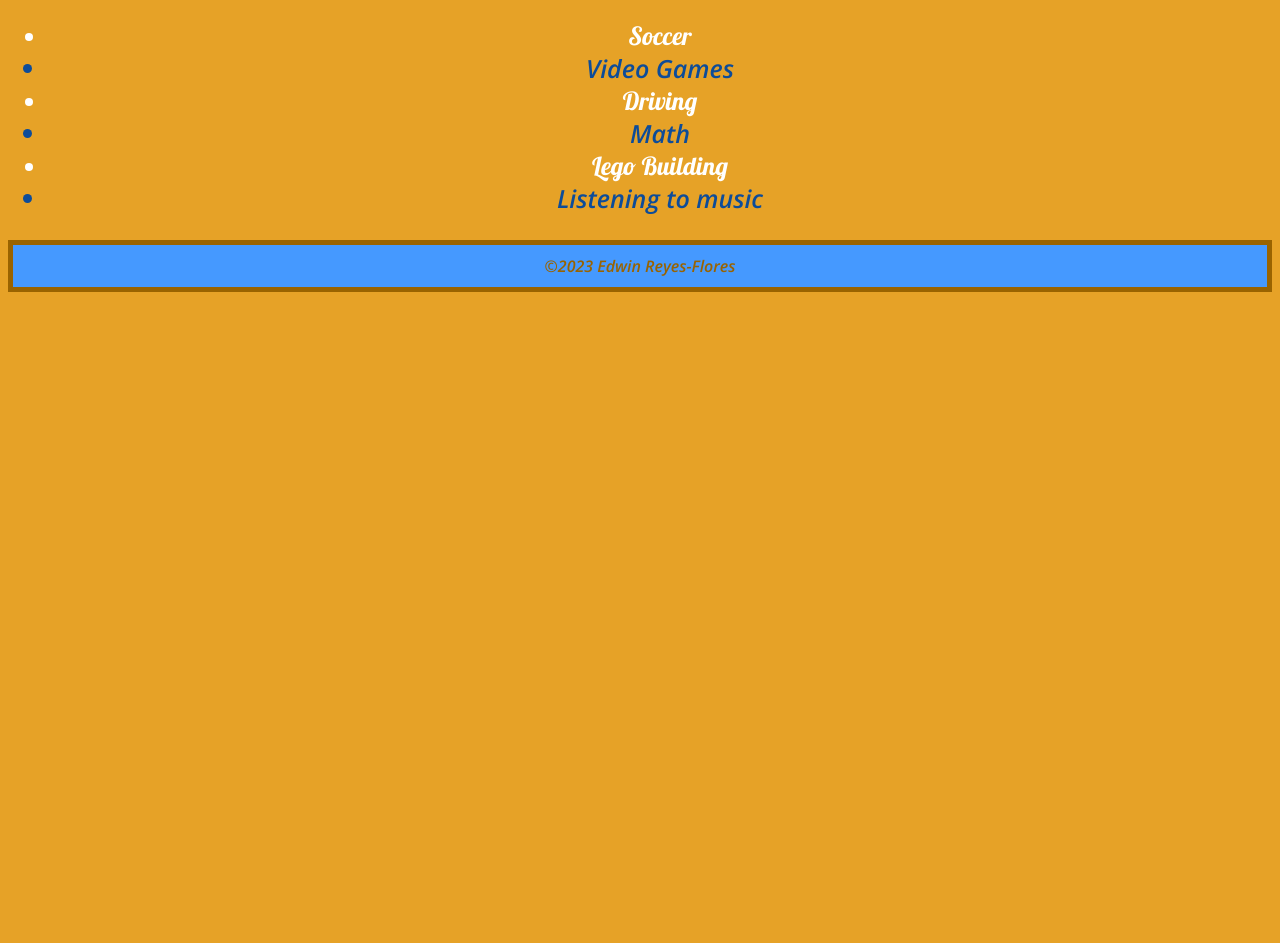
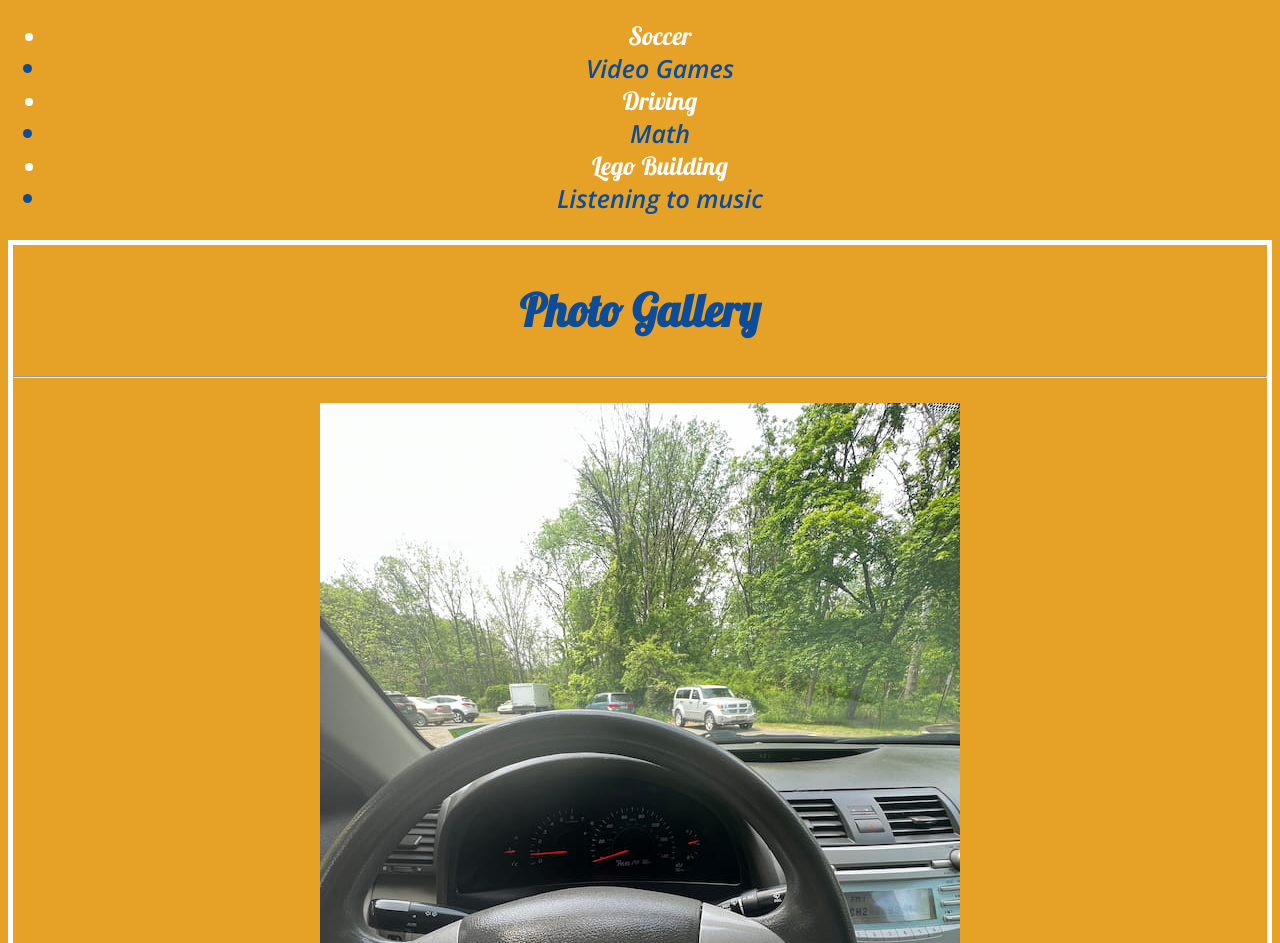
Before and after one commit to RVCC-IDMX/about-me-edwinreyes05, a plain HTML site: page index.html in a window 1280 px wide. Shown: the part 877-1820 px from the top of the page. Before the commit the page ends 1177 px from the top, so only its background shows below. Drawn offline with nearby package versions, Linux system fonts and the light colour scheme.

Commit message:
Adding photo gallery

```diff
--- a/css/style.css
+++ b/css/style.css
@@ -45,3 +45,23 @@ header {
     text-align: center;
     font-size: 25px;
 }
+
+#gallery {
+
+    border: 5px solid white;
+    font-size: 30px;
+
+}
+
+#gallery img{
+
+    max-width: 100%;
+}
+
+#gallery figure {
+
+    text-align: center;
+    color: white;
+    font-size: 25px;
+
+}
--- a/index.html
+++ b/index.html
@@ -56,6 +56,34 @@
                 <li>Listening to music</li>
             </ul>
 
+        </section>
+
+        <section id="gallery">
+
+            <h2>Photo Gallery</h2>
+
+            <hr>
+
+            <figure>
+                <img src="img/car-640w.jpg" alt="Chilling in my car">
+                <figcaption>I'm just chilling inside my car in the parking lot </figcaption>
+            </figure>
+
+            <hr>
+
+            <figure>
+                <img src="img/headset-640w.jpg" alt="Buying headset">
+                <figcaption>I went to go buy a brand new headset during Black Friday. </figcaption>
+            </figure>
+
+            <hr>
+
+            <figure>
+                <img src="img/lego-640w.jpg" alt="End process Lego Building">
+                <figcaption>I finished building a car lego set that took me a couple days </figcaption>
+            </figure>
+
+        </section>
     </main>
 
     <footer>
```
